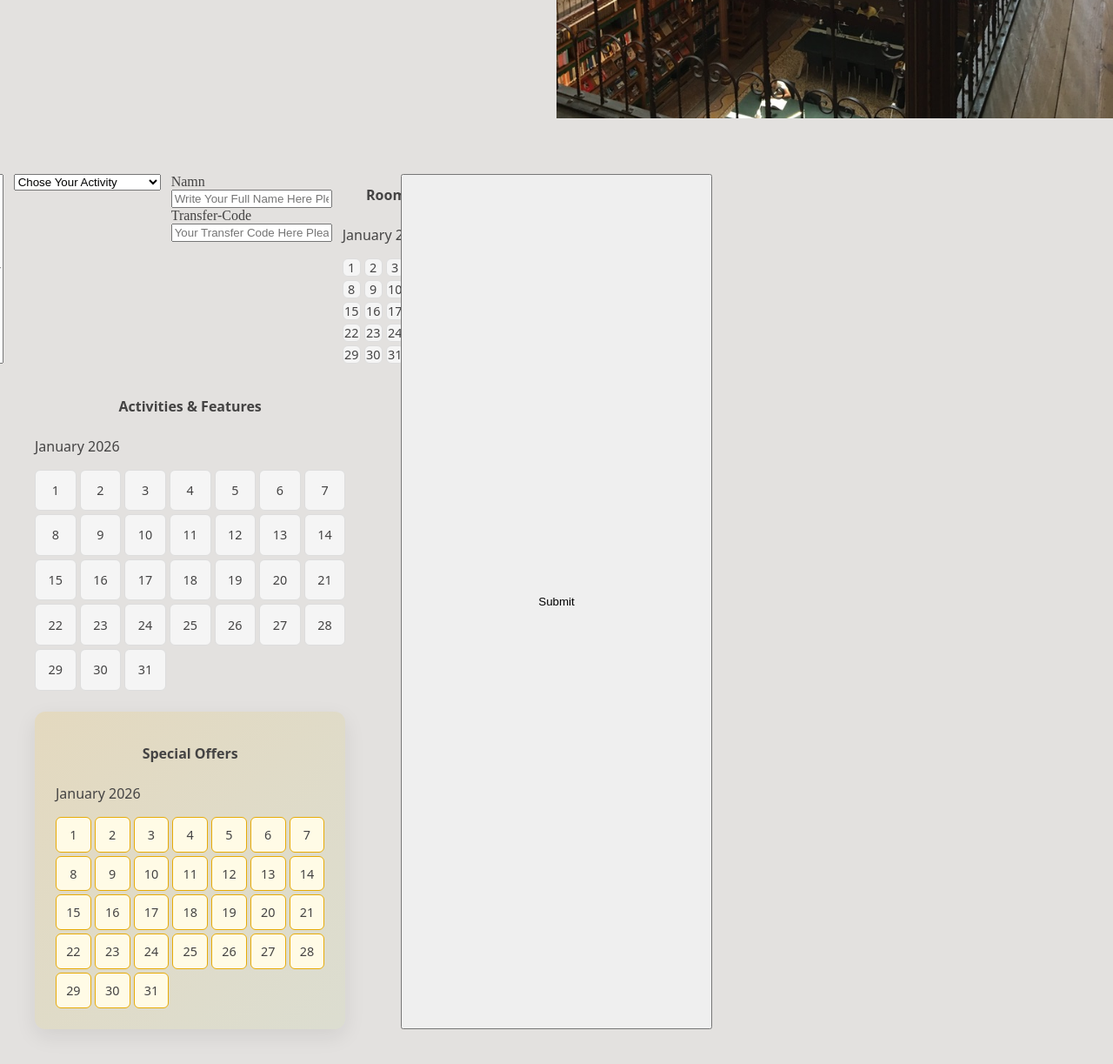
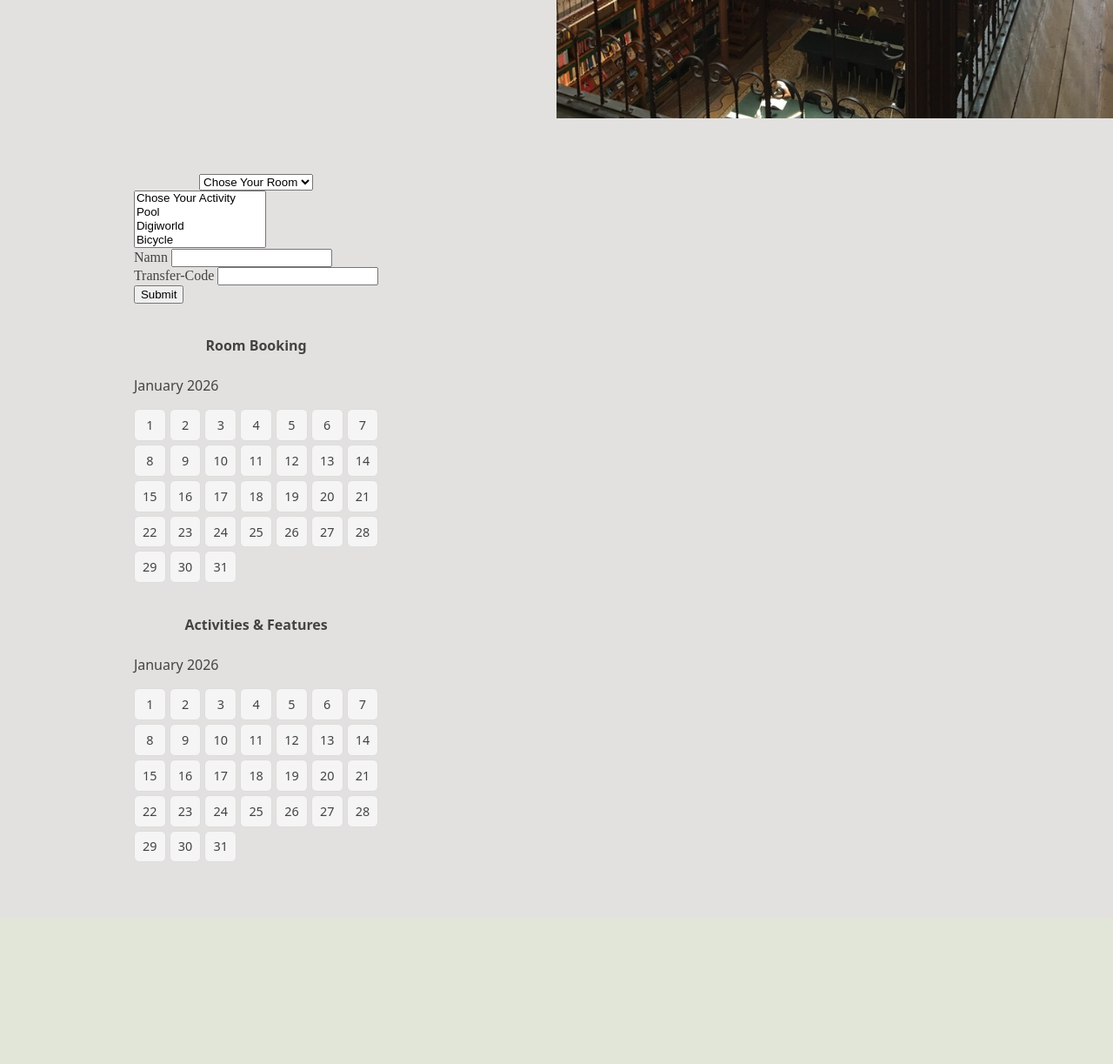
Before and after one commit to EmmaRask/NEWISE, a PHP site: page / in a window 1280 px wide. Shown: the part 1464-2687 px from the top of the page at 87% size. After the commit the page ends 2454 px from the top, so only its background shows below. Run offline with PHP 8.4, Linux system fonts and the light colour scheme.

Commit message:
uppdated form/room and actitivity selector. added book.php

```diff
--- /dev/null
+++ b/Public/book.php
@@ -0,0 +1,6 @@
+<?php
+declare(strict_types=1);
+
+echo '<pre>';
+var_dump($_POST);
+echo '</pre>';
--- a/Public/index.php
+++ b/Public/index.php
@@ -73,48 +73,49 @@ require_once __DIR__ . "/calendar.php";
         <div class="calendars-grid">
 
             <div class="calendar-wrapper">
+
+                <form method="post" action="book.php">
                     <div class="room-selector">
-                    <select name="room-type" id="room-select">
+                        <select name="room" id="room-select">
                             <option value="">Chose Your Room</option>
-                        <option value="Budget">Budget</option>
-                        <option value="Standard">Standard</option>
-                        <option value="Luxury">Luxury</option>
+                            <option value="budget">Budget</option>
+                            <option value="standard">Standard</option>
+                            <option value="luxury">Luxury</option>
                         </select>
+                    </div>
 
                     <div class="activity-selector">
-                    <select name="actitivity type" id="feature-select">
+                        <select name="activities[]" id="feature-select" multiple>
                             <option value="">Chose Your Activity</option>
-                        <option value="Economy">Pool</option>
-                        <option value="Economy">Digiworld</option>
-                        <option value="Basic">Bicykle</option>
-                        <option value="Basic">Narnia</option>
-                        <option value="Premium">Tardis</option>
-                        <option value="Superior">Choose Your Own Portal</option>
+                            <option value="water:economy">Pool</option>
+                            <option value="hotel-specific:economy">Digiworld</option>
+                            <option value="wheels:basic">Bicycle</option>
+                            <option value="hotel-specific:basic">Narnia</option>
+                            <option value="games:premium">Tardis</option>
+                            <option value="hotel-specific:superior">Choose Your Own Portal</option>
                         </select>
 
                     </div>
 
-                <form>
+
                     <div class="form-row">
-                        <label for="Fullname">Namn</label>
-                        <input type="Name" id="fullname" name="fullname" placeholder="Write Your Full Name Here Please">
+                        <label for="fullname">Namn</label>
+                        <input type="text" name="guest_name" id="fullname" required>
                     </div>
 
                     <div class="form-row">
                         <label for="transfer-code">Transfer-Code</label>
-                        <input type="transfer-code" id="transfer-code" name="transfer-code" placeholder="Your Transfer Code Here Please">
+                        <input type="text" name="transfer_code" id="transfer-code" required>
                     </div>
+
+                    <button type="submit">Submit</button>
                 </form>
 
-
                     <?php renderCalendar('Room Booking', getBookings('room'), 'room'); ?>
-            </div>
-
                     <?php renderCalendar('Activities & Features', getBookings('activity'), 'activity'); ?>
-            <?php renderCalendar('Special Offers', getBookings('offer'), 'offer'); ?>
 
             </div>
-        <button type="submit">Submit</button>
+        </div>
     </section>
 
 </main>
```
Lines whose indentation alone changed are shown as unchanged.
